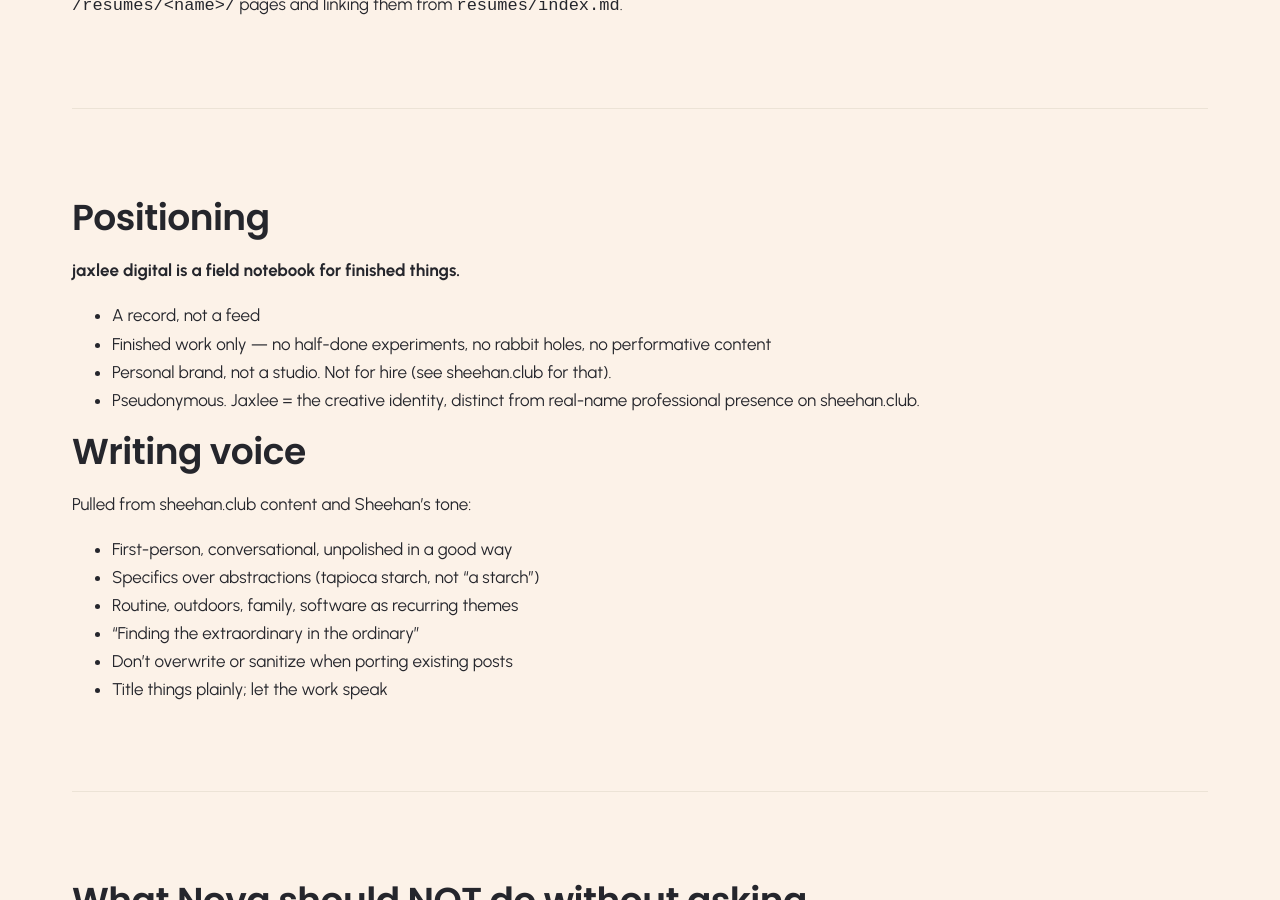
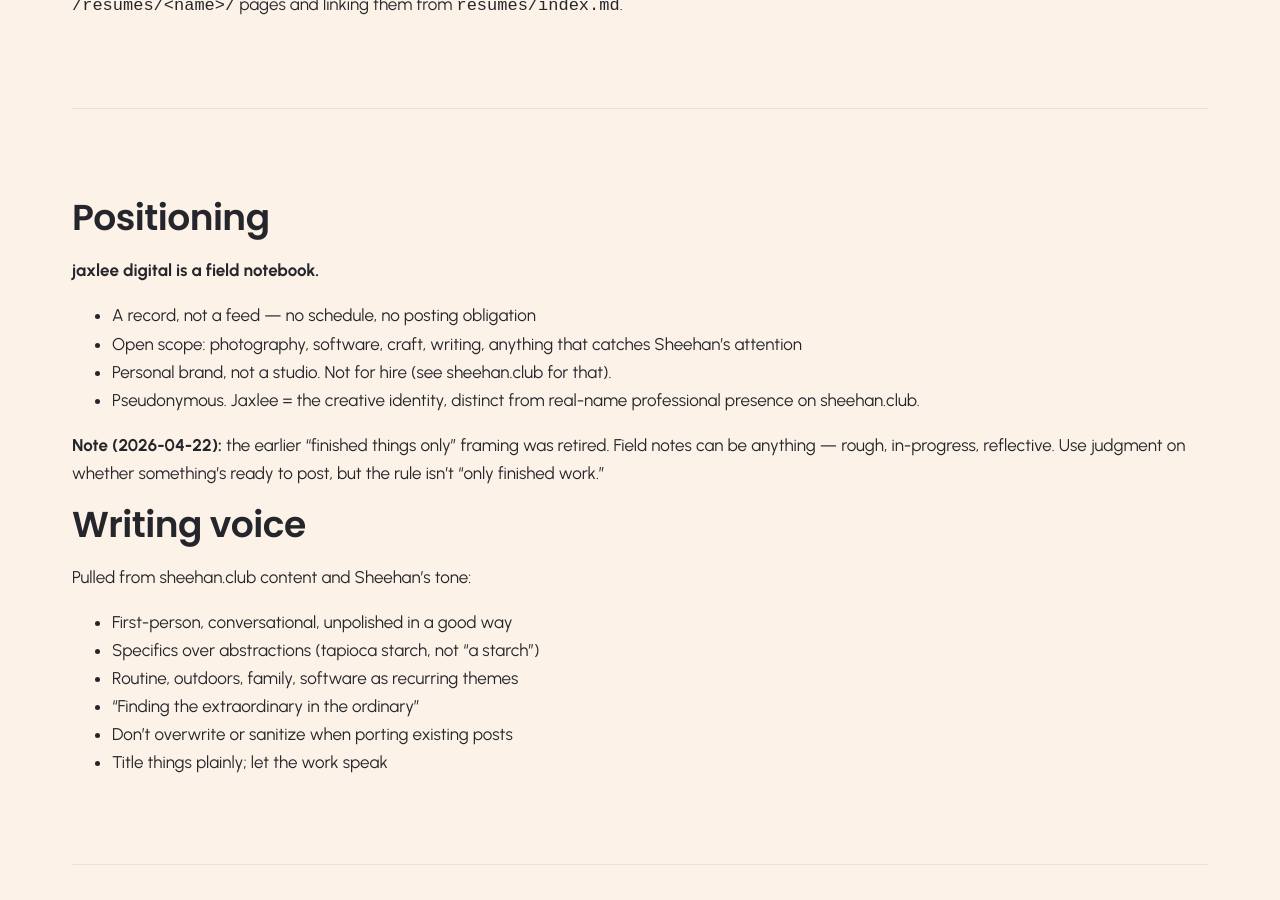
Before and after one commit to jaxlee-digital/jaxlee, a Jekyll site: the page built from AGENT.md, in a window 1280 px wide and 900 px high, scrolled down 4186 px. Built offline with Jekyll 4.4.1, drawn with Linux system fonts in a browser that asks for light colours; our own code applies the rules of GitHub Pages for plain Markdown files; some of the changed text lies outside the part shown.

Commit message:
Soften positioning: drop 'finished things' — field notes can be anything

```diff
--- a/AGENT.md
+++ b/AGENT.md
@@ -153,14 +153,19 @@
 
 ## Positioning
 
-**jaxlee digital is a field notebook for finished things.**
+**jaxlee digital is a field notebook.**
 
-- A record, not a feed
-- Finished work only — no half-done experiments, no rabbit holes,
-  no performative content
+- A record, not a feed — no schedule, no posting obligation
+- Open scope: photography, software, craft, writing, anything that
+  catches Sheehan's attention
 - Personal brand, not a studio. Not for hire (see sheehan.club for that).
 - Pseudonymous. Jaxlee = the creative identity, distinct from real-name
   professional presence on sheehan.club.
+
+**Note (2026-04-22):** the earlier "finished things only" framing was
+retired. Field notes can be anything — rough, in-progress, reflective.
+Use judgment on whether something's ready to post, but the rule isn't
+"only finished work."
 
 ## Writing voice
 
@@ -203,9 +208,12 @@
 A running log of notable decisions and changes. Prepend new entries.
 
 ### 2026-04-22
+- **Positioning softened.** Tagline simplified to *A field notebook.*
+  The earlier "finished things only" framing was too narrow; field
+  notes can be anything. Manifesto updated; section intros that
+  mentioned "finished pieces" were generalized.
 - **Brand & positioning reset.** Site renamed Jaxlee → "jaxlee digital".
-  Tagline set to *A field notebook for finished things.* Positioning:
-  personal creative record, finished work only, not for hire.
+  Positioning: personal creative record, not for hire.
 - **Logo added.** Circular rose-gold brand mark in header, favicons,
   Apple touch icons. Source at `assets/images/brand/`.
 - **Palette retuned** to match the logo: rose-gold accent `#db997c`
--- a/_config.yml
+++ b/_config.yml
@@ -1,8 +1,8 @@
 title: jaxlee digital
-tagline: "A field notebook for finished things."
+tagline: "A field notebook."
 description: >-
-  A field notebook for finished things. Photography, software, craft, and
-  writing — documented only once they're done.
+  A field notebook. Photography, software, craft, writing, and whatever
+  else catches my attention.
 author: Sheehan Commette
 email: ""
 
--- a/_layouts/home.html
+++ b/_layouts/home.html
@@ -47,8 +47,8 @@
 <section class="home-manifesto">
   <p class="home-manifesto__ornament">&#123; &nbsp;·&nbsp; &#125;</p>
   <p>
-    A record of finished things. Photography, software, craft, and the
-    occasional written piece &mdash; posted only once the work is done.
+    Photography, software, craft, writing, and whatever else catches my
+    attention. A record kept in my own time.
   </p>
   <p class="home-manifesto__sub">
     Quiet corner. No schedule. No obligation.
--- a/assets/css/main.css
+++ b/assets/css/main.css
@@ -1,5 +1,5 @@
 /* =========================================================
-   jaxlee digital — field notebook for finished things
+   jaxlee digital — a field notebook
    Palette: rose-gold & warm cream, pulled from the logo.
    ========================================================= */
 
--- a/writing/index.html
+++ b/writing/index.html
@@ -2,7 +2,7 @@
 layout: archive
 title: Writing
 permalink: /writing/
-intro: "Long-form notes on finished things."
+intro: "Long-form notes."
 ---
 
 <ul class="archive__list">
```
Also changed, not shown: craft/index.md (+1 -1 lines).
